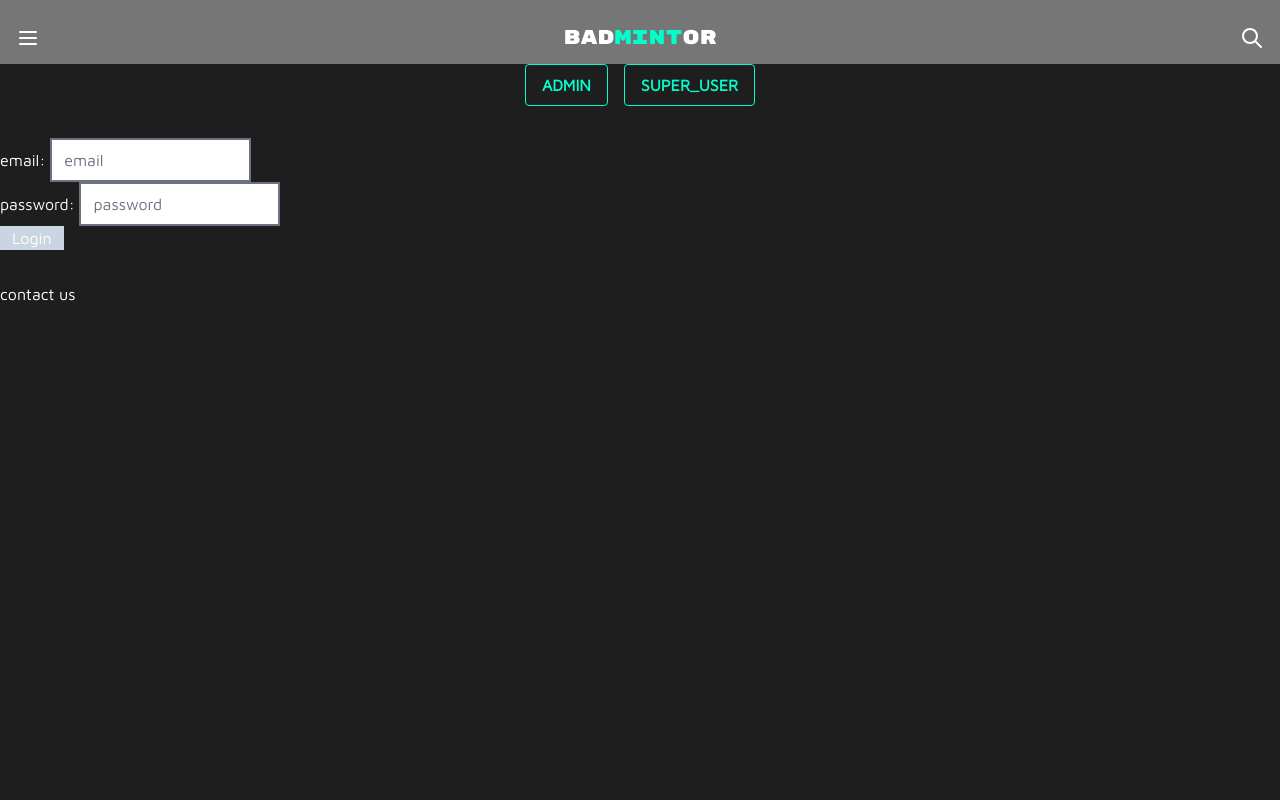
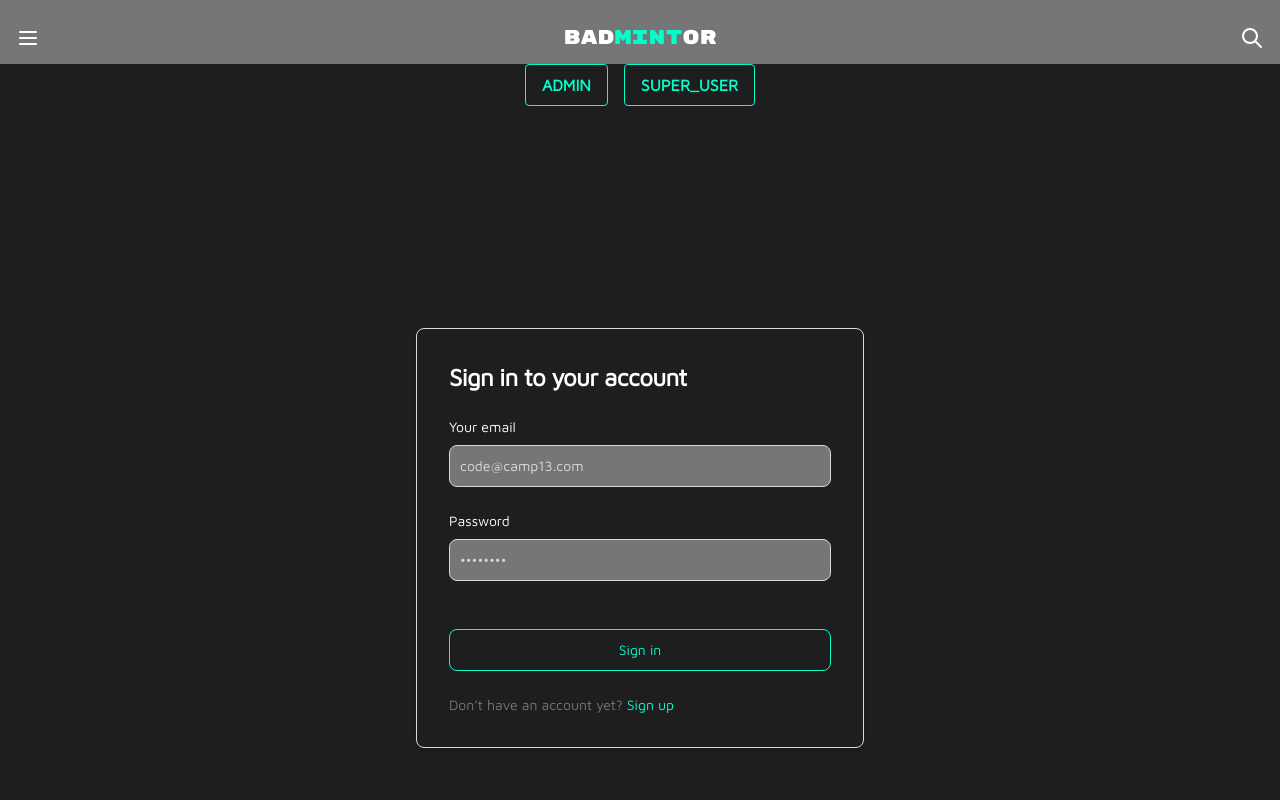
Before and after one commit to PrinceM13/cc13-badmintor-web, a React (Create React App) app: page /login in a window 1280 px wide. Shown: the top 800 px of the page. Built offline with nearby package versions, Linux system fonts and the light colour scheme.

Commit message:
feat(ui): add style to login page, and set custom colors [my-mint] [my-gray-1] [my-gray-2] [my-gray-3

```diff
--- /dev/null
+++ b/src/features/auth/LoginFrom.js
@@ -0,0 +1,79 @@
+import { useState } from 'react';
+import { useDispatch } from 'react-redux';
+
+import { login } from '../../redux/auth-action';
+import VerticalSpace from '../../components/VerticalSpace';
+
+export default function LoginForm() {
+    const dispatch = useDispatch();
+
+    const [email, setEmail] = useState('');
+    const [password, setPassword] = useState('');
+
+    const handleSubmit = e => {
+        e.preventDefault();
+        dispatch(login(email, password));   // request --> set access token --> ser auth user info
+        // clean up
+        setEmail('');
+        setPassword('');
+    }
+
+    return (
+        <div className="flex flex-col items-center justify-center px-6 py-8 mx-auto md:h-screen lg:py-0">
+            <div className="w-full border border-my-gray-1 rounded-lg shadow dark:border md:mt-0 sm:max-w-md xl:p-0">
+                <div className="p-6 space-y-4 md:space-y-6 sm:p-8">
+                    <h1 className="text-xl font-bold leading-tight tracking-tight md:text-2xl">
+                        Sign in to your account
+                    </h1>
+                    <form className="space-y-4 md:space-y-6" onSubmit={handleSubmit}>
+                        <div>
+                            <label htmlFor="email" className="block mb-2 text-sm font-medium">Your email</label>
+                            <input
+                                type="email"
+                                name="email"
+                                id="email"
+                                onChange={e => setEmail(e.target.value)}
+                                value={email}
+                                className="bg-my-gray-2 border border-my-gray-1 placeholder-my-gray-1 sm:text-sm rounded-lg focus:ring-my-mint focus:border-my-mint block w-full p-2.5"
+                                placeholder="code@camp13.com"
+                                required
+                            />
+                        </div>
+                        <div>
+                            <label htmlFor="password" className="block mb-2 text-sm font-medium">Password</label>
+                            <input
+                                type="password"
+                                name="password"
+                                id="password"
+                                onChange={e => setPassword(e.target.value)}
+                                value={password}
+                                className="bg-my-gray-2 border border-my-gray-1 placeholder-my-gray-1 sm:text-sm rounded-lg focus:ring-my-mint focus:border-my-mint block w-full p-2.5"
+                                placeholder="••••••••"
+                                required
+                            />
+                        </div>
+
+                        {/* <div className="flex items-center justify-between">
+                            <div className="flex items-start">
+                                <div className="flex items-center h-5">
+                                    <input id="remember" aria-describedby="remember" type="checkbox" className="w-4 h-4 border border-gray-300 rounded bg-gray-50 focus:ring-3 focus:ring-primary-300 " required="" />
+                                </div>
+                                <div className="ml-3 text-sm">
+                                    <label htmlFor="remember" className="text-my-gray-1">Remember me</label>
+                                </div>
+                            </div>
+                            <a href="#" className="text-sm font-medium text-my-mint hover:underline">Forgot password?</a>
+                        </div> */}
+
+                        <VerticalSpace />
+
+                        <button type="submit" className="w-full border border-my-mint text-my-mint hover:bg-my-mint hover:text-my-gray-3 bg-primary-600 hover:bg-primary-700 focus:ring-4 focus:outline-none focus:ring-primary-300 font-medium rounded-lg text-sm px-5 py-2.5 text-center">Sign in</button>
+                        <p className="text-sm font-light text-my-gray-2">
+                            Don’t have an account yet? <a href="#" className="font-medium text-my-mint hover:underline">Sign up</a>
+                        </p>
+                    </form>
+                </div>
+            </div>
+        </div>
+    );
+}
--- a/src/layouts/HamburgerList.js
+++ b/src/layouts/HamburgerList.js
@@ -29,7 +29,7 @@ export default function HamburgerList({ isHambugerListShow, onClose }) {
 
     const ListItems = items.map((item, idx) => (
         <Link key={idx} to={item.target}>
-            <div key={idx} name={item.label} onClick={handleOnClickLink} className={`px-7 py-3 w-full border border-1 ${idx === 0 ? '' : 'border-t-0'} border-[#D9D9D9] bg-[#767676] text-left`}>
+            <div key={idx} name={item.label} onClick={handleOnClickLink} className={`px-7 py-3 w-full border border-1 ${idx === 0 ? '' : 'border-t-0'} border-my-gray-1 bg-my-gray-2 text-left`}>
                 {item.label}
             </div>
         </Link>
--- a/src/layouts/Header.js
+++ b/src/layouts/Header.js
@@ -9,7 +9,7 @@ export default function Header() {
 
     return (
         <>
-            <div className="relative bg-[#767676] flex items-end text-center h-16 px-3 py-3 text-xl">
+            <div className="relative bg-my-gray-2 flex items-end text-center h-16 px-3 py-3 text-xl">
                 <div className="px-1 py-0.5 cursor-pointer" >
                     <div onClick={() => setIsHambugerListShow(!isHambugerListShow)}>
                         <HamburgerIcon />
@@ -18,7 +18,7 @@ export default function Header() {
                 </div>
 
                 <div className="flex-1 font-rubik">
-                    BAD<span className="text-[#02FECB]">MINT</span>OR
+                    BAD<span className="text-my-mint">MINT</span>OR
                 </div>
                 <div className="px-1 py-0.5">
                     <SearchIcon />
@@ -26,12 +26,12 @@ export default function Header() {
             </div>
             <div className="flex justify-center gap-4">
                 <Link to='/admin/categories'>
-                    <button className="bg-transparent hover:bg-[#02FECB] text-[#02FECB] font-semibold hover:text-[#1E1E1E] py-2 px-4 border border-[#02FECB] hover:border-transparent rounded">
+                    <button className="bg-transparent hover:bg-my-mint text-my-mint font-semibold hover:text-my-gray-3 py-2 px-4 border border-my-mint hover:border-transparent rounded">
                         ADMIN
                     </button>
                 </Link>
                 <Link to='/super-user/employees'>
-                    <button className="bg-transparent hover:bg-[#02FECB] text-[#02FECB] font-semibold hover:text-[#1E1E1E] py-2 px-4 border border-[#02FECB] hover:border-transparent rounded">
+                    <button className="bg-transparent hover:bg-my-mint text-my-mint font-semibold hover:text-my-gray-3 py-2 px-4 border border-my-mint hover:border-transparent rounded">
                         SUPER_USER
                     </button>
                 </Link>
--- a/src/pages/visitor/LoginPage.js
+++ b/src/pages/visitor/LoginPage.js
@@ -1,46 +1,7 @@
-import { useState } from 'react';
-import { useDispatch } from 'react-redux';
-
-import { login } from '../../redux/auth-action'
+import LoginForm from '../../features/auth/LoginFrom';
 
 export default function LoginPage() {
-    const dispatch = useDispatch();
-
-    const [email, setEmail] = useState('');
-    const [password, setPassword] = useState('');
-
-    const handleSubmit = e => {
-        e.preventDefault();
-        dispatch(login(email, password));   // request --> set access token --> ser auth user info
-        // clean up
-        setEmail('');
-        setPassword('');
-    }
     return (
-        <form onSubmit={handleSubmit}>
-            <div>
-                <label htmlFor="email">email: </label>
-                <input
-                    className='border-2'
-                    type='text'
-                    id="email"
-                    placeholder="email"
-                    onChange={e => setEmail(e.target.value)}
-                    value={email}
-                />
-            </div>
-            <div>
-                <label htmlFor="password">password: </label>
-                <input
-                    className='border-2'
-                    type='password'
-                    id="password"
-                    placeholder="password"
-                    onChange={e => setPassword(e.target.value)}
-                    value={password}
-                />
-            </div>
-            <button className='bg-slate-300 px-3'>Login</button>
-        </form>
+        <LoginForm />
     );
 };
--- a/tailwind.config.js
+++ b/tailwind.config.js
@@ -5,7 +5,14 @@ module.exports = {
     "./node_modules/flowbite/**/*.js"
   ],
   theme: {
-    extend: {},
+    extend: {
+      colors: {
+        'my-mint': '#02FECB',
+        'my-gray-1': '#D9D9D9',
+        'my-gray-2': '#767676',
+        'my-gray-3': '#434343'
+      }
+    },
     fontFamily: {
       'rubik': ['Rubik Mono One', 'sans-serif']
     }
```
